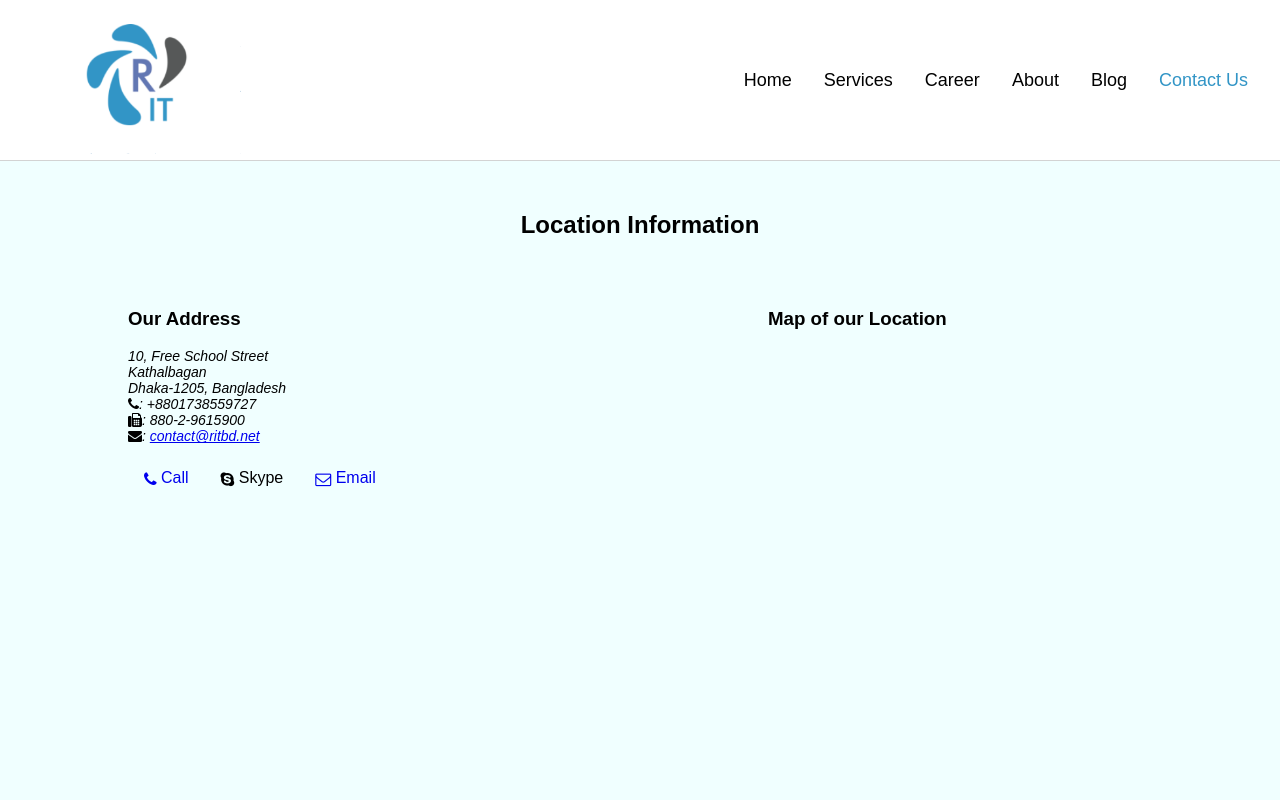
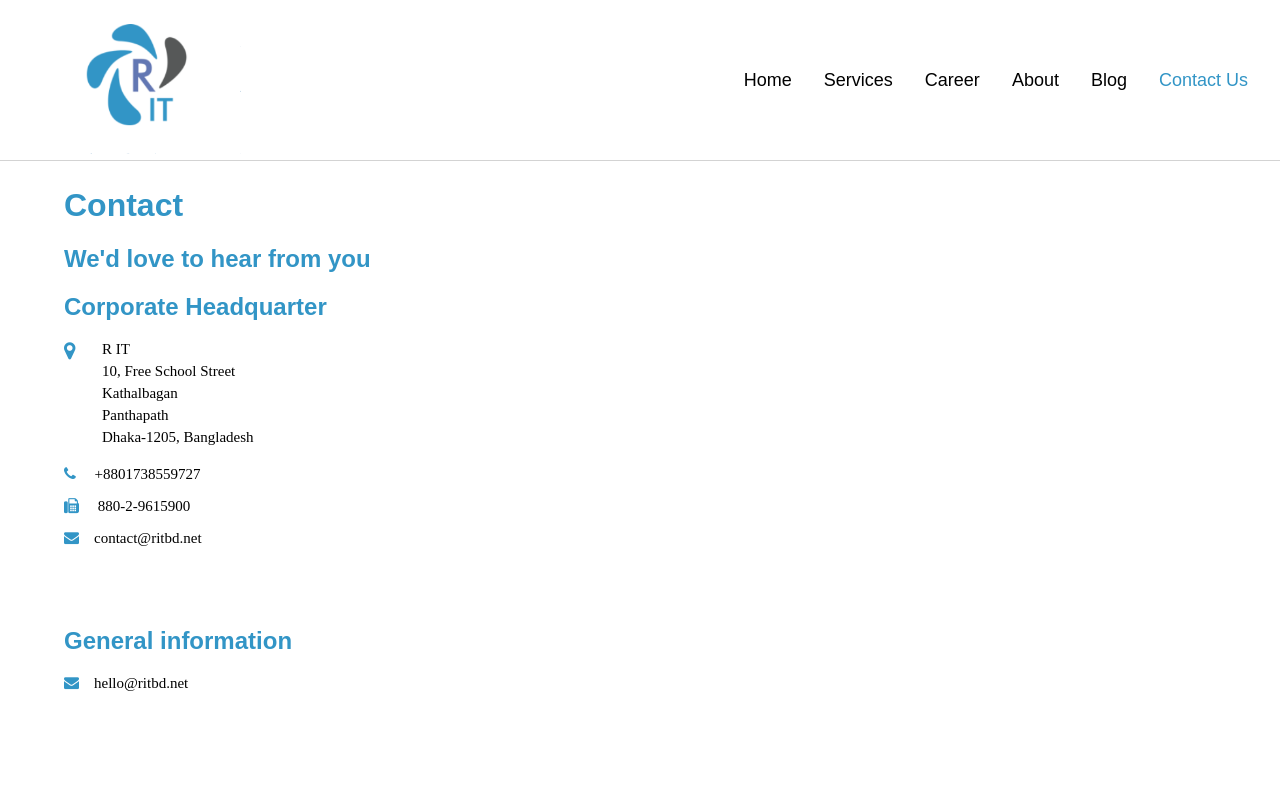
Before and after one commit to harun77/rit, an Angular app: page /contact in a window 1280 px wide. Shown: the top 800 px of the page. Built offline with nearby package versions, Linux system fonts and the light colour scheme; what ngx-slick-carousel would draw is missing.

Commit message:
Contact component improvement

```diff
--- a/src/app/component/contact/contact.component.html
+++ b/src/app/component/contact/contact.component.html
@@ -1,27 +1,34 @@
-<div class="container" fxLayout="column" fxLayoutGap="10px">
+<div class="container">
+    <h1>Contact</h1>
+    <h2>We'd love to hear from you</h2>
+    <h2>Corporate Headquarter</h2>
 
-    <div fxFlex>
-        <h2 class="location">Location Information</h2>
-        <div fxLayout="column" fxLayout.gt-sm="row" style="justify-content: flex-end">
-            <div fxFlex="50" fxFlexOffset="20px">
-                <h3>Our Address</h3>
-                <address class="address" style="font-size: 14px;">
-                    10, Free School Street<br> Kathalbagan<br> Dhaka-1205, Bangladesh<br>
-                    <i class="fa fa-phone"></i>: +8801738559727<br>
-                    <i class="fa fa-fax"></i>: 880-2-9615900<br>
-                    <i class="fa fa-envelope"></i>:
-                    <a href="mailto:rit@gmail.com">contact@ritbd.net</a>
-                </address>
-                <p></p>
-                <div>
-                    <a mat-raised-button href="tel:+801738559727"><i class="fa fa-phone"></i> Call</a>
-                    <a mat-raised-button><i class="fa fa-skype"></i> Skype</a>
-                    <a mat-raised-button href="mailto:contact@ritbd.net"><i class="fa fa-envelope-o"></i> Email</a>
-                </div>
-            </div>
-            <div fxFlex="40">
-                <h3>Map of our Location</h3>
-            </div>
+    <div class="address-row" style="display: flex; flex-direction: row;">
+        <i class="fa fa-map-marker location-icon"></i>
+        <div class="address">
+            <p>R IT</p>
+            <p>10, Free School Street</p>
+            <p>Kathalbagan</p>
+            <p>Panthapath</p>
+            <p>Dhaka-1205, Bangladesh</p>
+        </div>
+    </div>
+    <div class="address-row">
+        <i class="fa fa-phone icon"></i> +8801738559727<br>
+    </div>
+    <div class="address-row">
+        <i class="fa fa-fax icon"></i> 880-2-9615900<br>
+    </div>
+    <div class="address-row">
+        <i class="fa fa-envelope icon"></i>
+        <a style="text-decoration: none; color: black;" href="mailto:rit@gmail.com">contact@ritbd.net</a>
+    </div>
+
+    <div class="gq">
+        <h2>General information</h2>
+        <div class="address-row">
+            <i class="fa fa-envelope icon"></i>
+            <a style="text-decoration: none; color: black;" href="mailto:rit@gmail.com">hello@ritbd.net</a>
         </div>
     </div>
 </div>
--- a/src/app/component/contact/contact.component.scss
+++ b/src/app/component/contact/contact.component.scss
@@ -1,17 +1,59 @@
+$basic_color: #3295c6;
+
 :host {
     font-family: sans-serif;
 }
 
-address {
-    font-size: 20px;
+.address {
+    font-size: 14px;
+    margin-left: 15px;
+}
+
+.address > p {
+    margin-bottom: 5px !important;
+    font-size: 15px;
+    margin: 0;
+    padding: 0;
+}
+
+.address-row {
+    margin-bottom: 15px;
+    font-size: 15px;
+    font-family: cursive;
 }
 
 .container {
-    background-color: azure;
     height: 100vh;
-    margin: 0;
-    display: flex;
-    justify-content: center;
+    margin: 2% 5%;
+    display: block;
+}
+
+.container > h1,
+.container > h2,
+.icon,
+.gq > h2,
+.location-icon {
+    color: $basic_color;
+}
+
+.icon {
+    margin-right: 15px;
+    font-size: 15px;
+    transition: all 0.5s ease-in-out;
+}
+
+.icon:hover {
+    font-size: 18px;
+}
+
+.location-icon {
+    margin-right: 1%;
+    font-size: 20px;
+    transition: all 0.5s ease-in-out;
+}
+
+.location-icon:hover {
+    font-size: 23px;
 }
 
 .location {
@@ -19,6 +61,6 @@ address {
     margin: 50px 0;
 }
 
-.element {
-    justify-content: flex-end;
+.gq {
+    margin-top: 10vh;
 }
```
Also changed, not shown: 1 other file (tests, documents, lock files or other folders).
